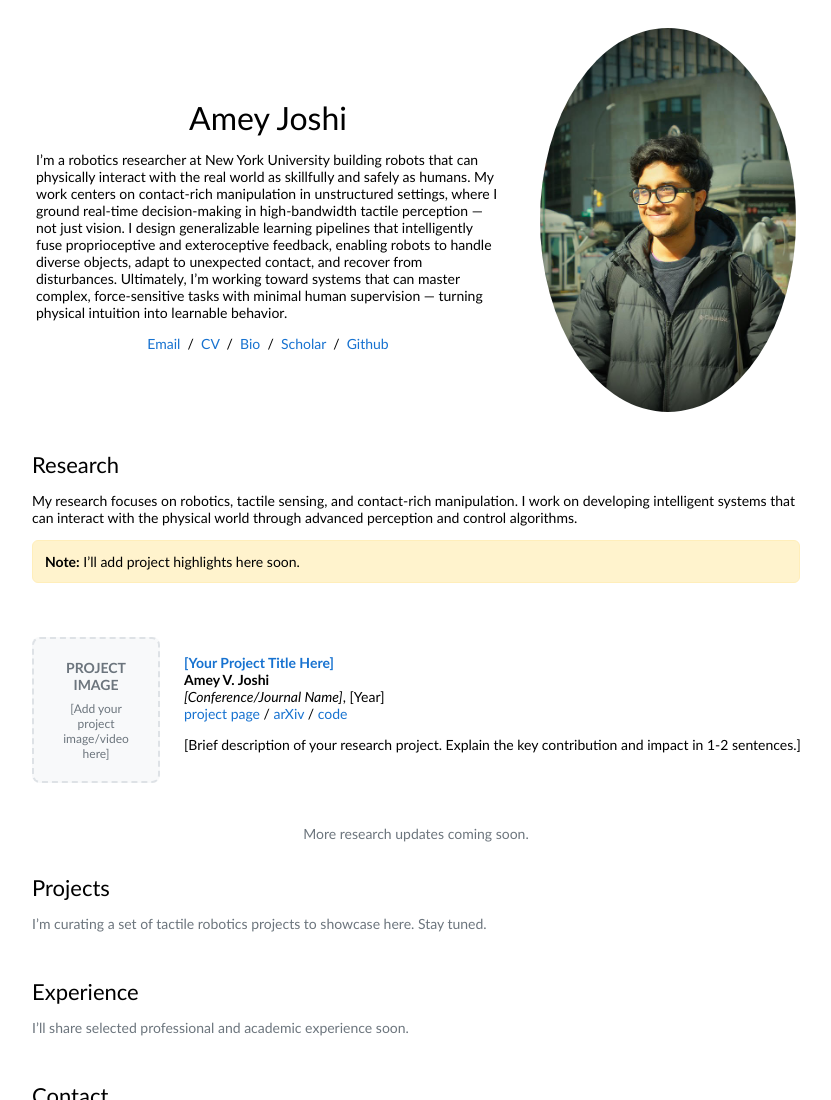
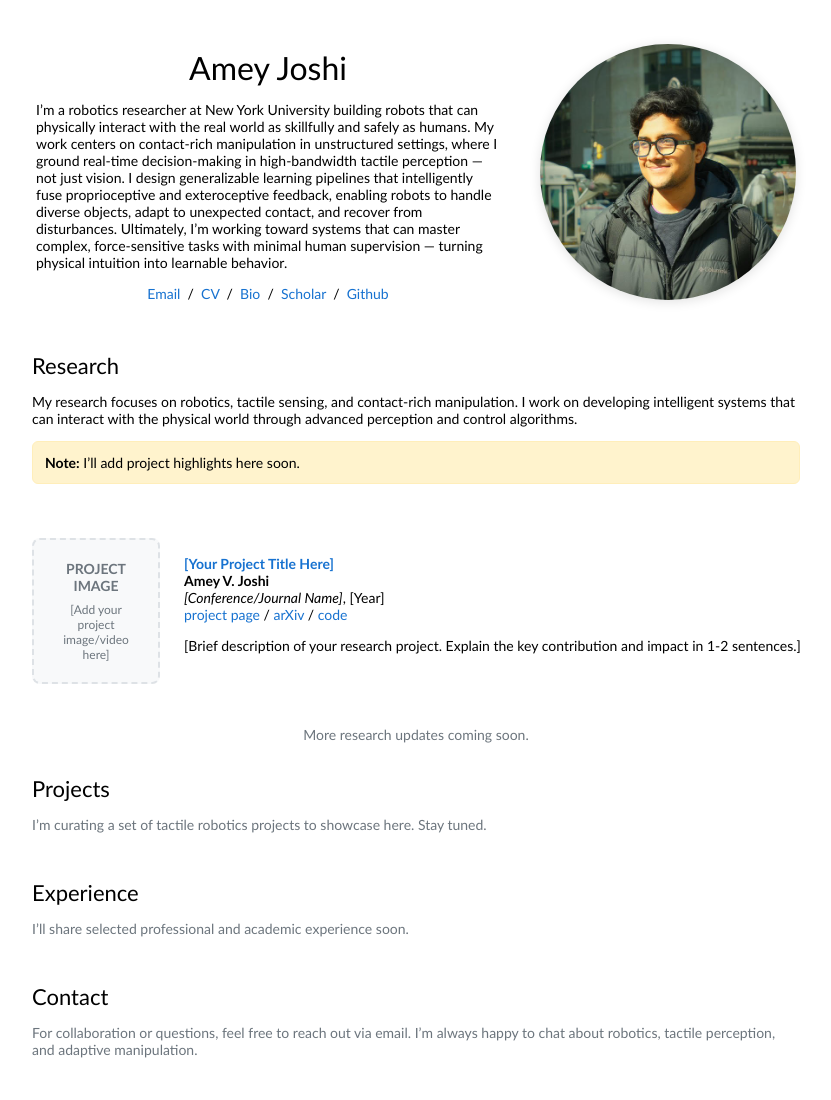
Before and after one commit to ameyj17/ameyj17.github.io, a plain HTML site: page index.html in a window 1280 px wide. Shown: the top 1100 px of the page, without its empty margins (224-1055 px from the left). Drawn offline with Linux system fonts and the light colour scheme.

Commit message:
Polish profile photo presentation

```diff
--- a/index.html
+++ b/index.html
@@ -32,7 +32,11 @@
                 </p>
               </td>
               <td style="padding:2.5%;width:37%;max-width:37%">
-                <a href="amey_pic.jpg"><img style="width:100%;max-width:100%;object-fit: cover; border-radius: 50%;" alt="Amey Joshi" src="amey_pic.jpg" class="hoverZoomLink"></a>
+                <a href="amey_pic.jpg" class="hoverZoomLink" style="display:block;">
+                  <div style="width:100%;max-width:100%;padding-top:100%;position:relative;border-radius:50%;overflow:hidden;box-shadow:0 2px 12px rgba(0,0,0,0.12);">
+                    <img style="position:absolute;top:0;left:0;width:100%;height:100%;object-fit:cover;" alt="Amey Joshi" src="amey_pic.jpg">
+                  </div>
+                </a>
               </td>
             </tr>
           </tbody></table>
```
